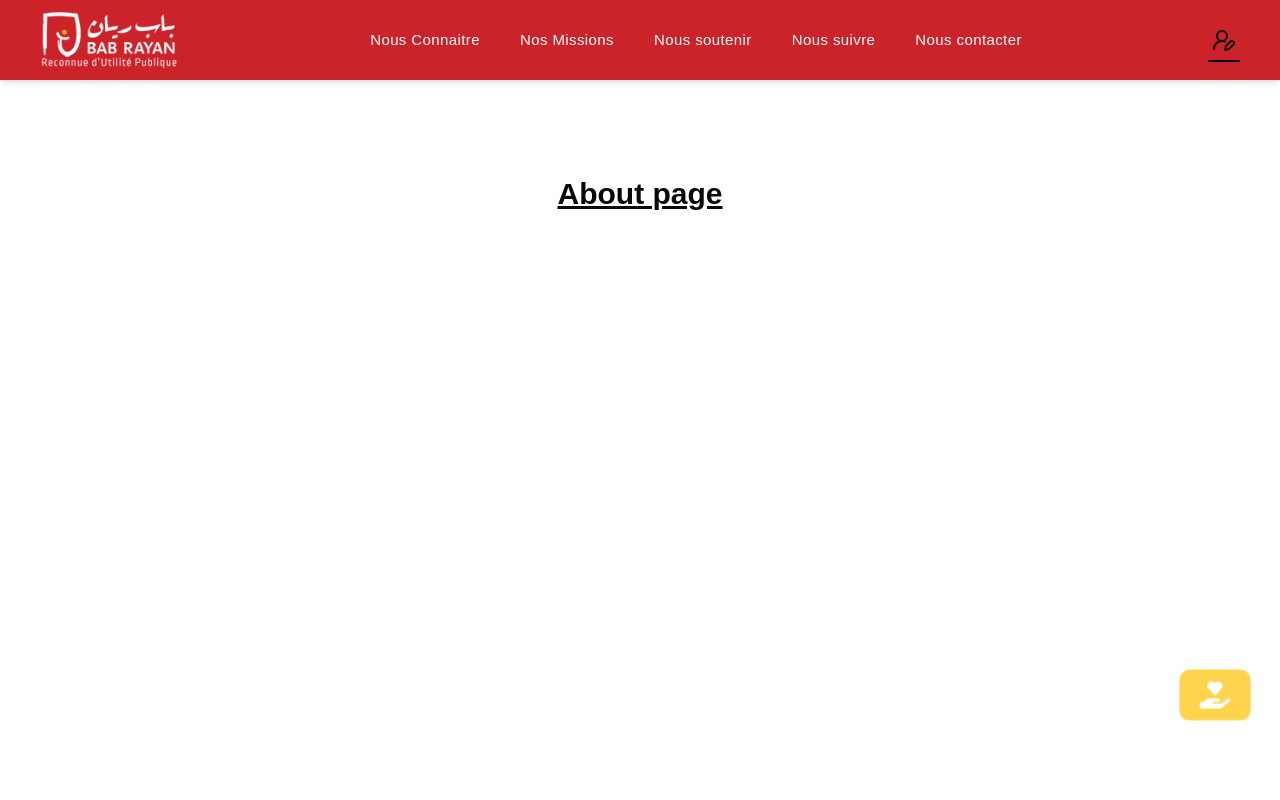
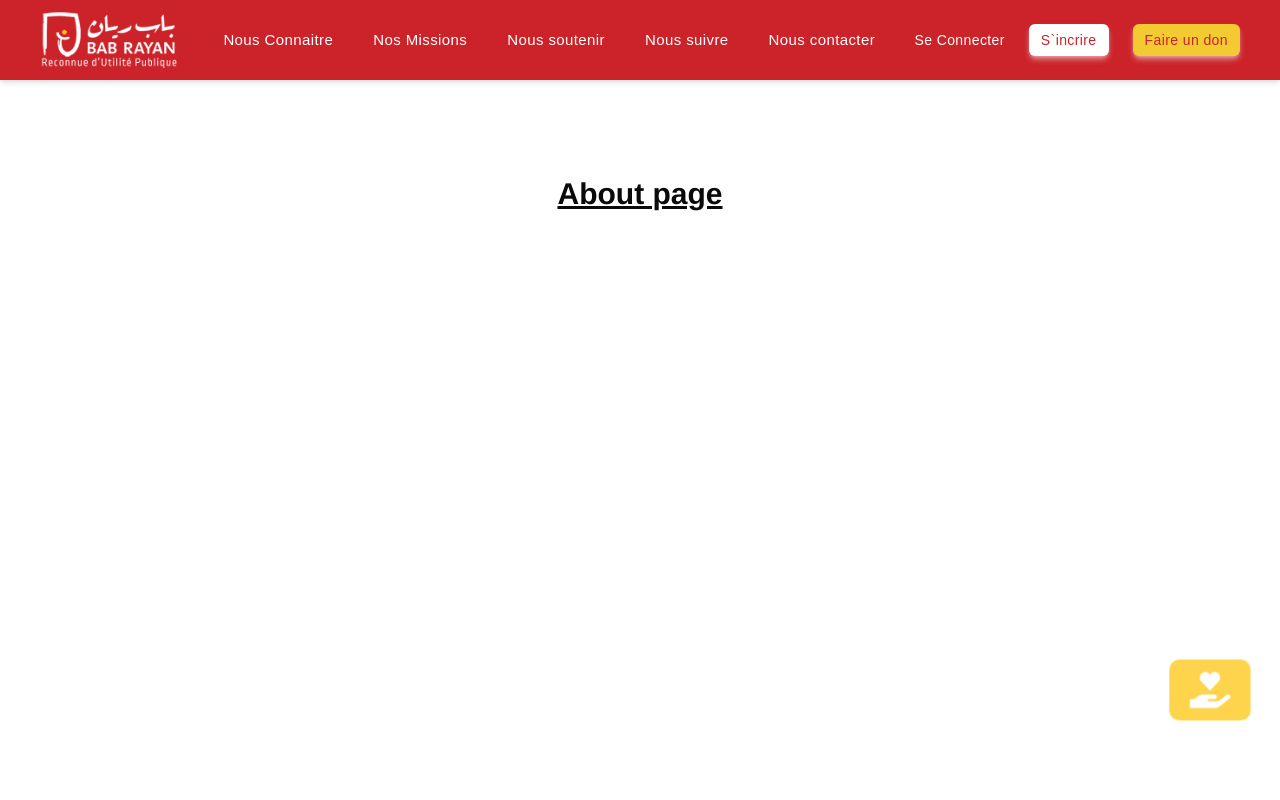
Before and after one commit to babRayan-2025/babRayan_frontend, a Next.js app: page /about in a window 1280 px wide. Shown: the top 800 px of the page. Built offline with nearby package versions, Linux system fonts and the light colour scheme.

Commit message:
add some in landing

```diff
--- a/src/app/globals.css
+++ b/src/app/globals.css
@@ -78,7 +78,7 @@ body {
   position: fixed;
   bottom: 80px;
   right: 30px;
-  font-size: 30px;
+  font-size: 40px;
   padding: 10px 20px;
   border: none;
   border-radius: 10px;
--- a/src/app/layout.js
+++ b/src/app/layout.js
@@ -1,17 +1,11 @@
-import { Roboto, Roboto_Mono } from "next/font/google";
 import "./globals.css";
 
-const roboto = Roboto({
-  weight: ["100", "300", "400", "500", "700", "900"],
-  variable: "--font-roboto",
-  subsets: ["latin"],
-});
-
-const robotoMono = Roboto_Mono({
-  weight: ["400", "700"],
-  variable: "--font-roboto-mono",
-  subsets: ["latin"],
-});
+const helveticaNeue = {
+ variable: "--font-helvetica",
+ style: {
+   fontFamily: "Helvetica Neue, Arial, sans-serif"
+ }
+};
 
 export const metadata = {
  title: {
@@ -24,9 +18,35 @@ export const metadata = {
 export default function RootLayout({ children }) {
  return (
    <html lang="en">
-      <body className={`${roboto.variable} ${robotoMono.variable} antialiased`}>
+     <body className={`${helveticaNeue.variable} antialiased`} style={helveticaNeue.style}>
        {children}
      </body>
    </html>
  );
 }
+
+
+// import { Roboto, Roboto_Mono } from "next/font/google";
+// import "./globals.css";
+
+// const roboto = Roboto({
+//   weight: ["100", "300", "400", "500", "700", "900"],
+//   variable: "--font-roboto",
+//   subsets: ["latin"],
+// });
+
+// const robotoMono = Roboto_Mono({
+//   weight: ["400", "700"],
+//   variable: "--font-roboto-mono",
+//   subsets: ["latin"],
+// });
+
+// export default function RootLayout({ children }) {
+//   return (
+//     <html lang="en">
+//       <body className={`${roboto.variable} ${robotoMono.variable} antialiased`}>
+//         {children}
+//       </body>
+//     </html>
+//   );
+// }
--- a/src/app/page.js
+++ b/src/app/page.js
@@ -89,10 +89,10 @@ export default function Home() {
             alt="Soleil Icon"
             priority
           />
-          <h1 className="text-4xl font-bold mb-4 drop-shadow-lg">
+          <h1 className="text-3xl font-bold mb-4 drop-shadow-lg">
             CHANGER LE PARCOURS D`UNE VIE
           </h1>
-          <p className="mb-6 text-lg drop-shadow-md">
+          <p className="mb-6 text-md drop-shadow-md">
             L`association Bab Rayan agit depuis 2014 pour transformer la vie des
             enfants en difficulté.
           </p>
@@ -203,7 +203,7 @@ export default function Home() {
           spaceBetween={30}
           pagination={{ clickable: true }}
           modules={[Pagination]}
-          className="mySwiper "
+          className="mySwiper"
         >
           <SwiperSlide>
             <div className="m-5 flex flex-col md:flex-row items-center  bg-white shadow-md rounded-xl duration-500 hover:scale-105 hover:shadow-xl overflow-hidden">
@@ -315,7 +315,7 @@ export default function Home() {
           {chiffres.map((stat, index) => (
             <div
               key={index}
-              className="flex flex-col items-center text-center rounded-lg p-6 m-2   hover:scale-105 md:flex-1 md:basis-5/12 xl:basis-1/5"
+              className="flex flex-col items-center text-center rounded-lg p-3 m-2   hover:scale-105 md:flex-1 md:basis-5/12 xl:basis-1/5"
             >
               <span className="text-[#ffffff] text-6xl text-center">
                 {stat.icon}
@@ -389,7 +389,7 @@ export default function Home() {
             ACTIONS SOLIDAIRES
             <br />
             <span className="text-sm font-light">Solidaires ensemble !</span>
-            <div className="w-32 h-1 bg-yellow-200 absolute left-1/2 -translate-x-1/2 mt-2"></div>
+            <div className="w-32 h-0.5 bg-yellow-200 absolute left-1/2 -translate-x-1/2 mt-2"></div>
           </h1>
           <Image
             src={pic11}
@@ -609,6 +609,13 @@ export default function Home() {
             </div>
           </div>
         </div>
+
+        <div class="p-6 items-center justify-center gap-6 md:flex">
+            <a href="/blog"
+                class="rounded-lg bg-black px-3 py-1.5 font-dm text-sm font-medium text-white shadow-md shadow-gray-100/50 transition-transform duration-200 ease-in-out hover:scale-[1.03]">
+                  Voir toutes les Actualites
+            </a>
+        </div>
       </div>
     </div>
   );
--- a/src/app/template.js
+++ b/src/app/template.js
@@ -7,10 +7,12 @@ import { FaHandHoldingHeart } from "react-icons/fa";
 export default function Template({ children }) {
   const pathname = usePathname();
   const isDashboard = pathname?.includes("/dashboard");
+  // const isLogin = pathname?.includes("/login");
+  // const isRegister = pathname?.includes("/register");
 
   return (
     <>
-      {!isDashboard && <NavBar />}
+      {!isDashboard &&  <NavBar />}
       <section>{children}</section>
       {!isDashboard && <Footer />}
       {!isDashboard && (
--- a/src/components/NavBar.js
+++ b/src/components/NavBar.js
@@ -1,7 +1,7 @@
 import Link from "next/link";
 import Image from "next/image";
 import logo from "../../public/Logo.png";
-import { UserRoundPen } from "lucide-react";
+import { FaCircleUser } from "react-icons/fa6";
 
 export default function NavBar() {
   return (
@@ -62,63 +62,20 @@ export default function NavBar() {
           </ul>
         </div>
 
-        {/* Profile & Menu Toggle */}
-        <div className="flex items-center max-sm:ml-auto space-x-6">
-          <ul>
-            <li
-              id="profile-dropdown-toggle"
-              className="relative px-1 after:absolute after:bg-black after:w-full after:h-[2px] after:block after:top-8 after:left-0 after:transition-all after:duration-300"
-            >
+          {/* register login ... botton */}
+          <div class="hidden items-center justify-center gap-6 md:flex">
+            <a href="/login" class="font-dm text-sm font-medium text-[#ffffff]">Se Connecter</a>
+            <a href="/register"
+                class="rounded-md bg-[#ffffff] px-3 py-1.5 font-dm text-sm font-medium text-[#cc2229] shadow-md shadow-gray-100/50 transition-transform duration-200 ease-in-out hover:scale-[1.03]">
+                  S`incrire
+            </a>
+            <a href="/donation"
+                class="rounded-md bg-[#f3ca31] px-3 py-1.5 font-dm text-sm font-medium text-[#cc2229] shadow-md shadow-gray-100/50 transition-transform duration-200 ease-in-out hover:scale-[1.03]">
+                  Faire un don
+            </a>
 
-                <UserRoundPen                  className="cursor-pointer hover:fill-black"
-                />
+            {/* / Mobile Menu Toggle / */}
 
-              {/* <div
-                id="profile-dropdown-menu"
-                className="bg-white block z-20 shadow-lg py-6 px-6 rounded sm:min-w-[320px] max-sm:min-w-[250px] absolute right-0 top-10"
-              >
-                <h6 className="font-semibold text-[15px]">Welcome</h6>
-                <p className="text-sm text-gray-500 mt-1">
-                  To access account and manage orders
-                </p>
-                <button
-                  type="button"
-                  className="bg-transparent border border-gray-300 hover:border-black rounded px-4 py-2 mt-4 text-sm text-black"
-                >
-                  LOGIN / SIGNUP
-                </button>
-                <hr className="border-b-0 my-4" />
-                <ul className="space-y-1.5">
-                  {["Order", "Wishlist", "Gift Cards", "Contact Us"].map(
-                    (link, index) => (
-                      <li key={index}>
-                        <Link href="#" className="text-sm text-gray-500 hover:text-black">
-                          {link}
-                        </Link>
-                      </li>
-                    )
-                  )}
-                </ul>
-                <hr className="border-b-0 my-4" />
-                <ul className="space-y-1.5">
-                  {[
-                    "Coupons",
-                    "Saved Credits",
-                    "Contact Us",
-                    "Saved Addresses",
-                  ].map((link, index) => (
-                    <li key={index}>
-                      <Link href="#" className="text-sm text-gray-500 hover:text-black">
-                        {link}
-                      </Link>
-                    </li>
-                  ))}
-                </ul>
-              </div> */}
-            </li>
-          </ul>
-
-          {/* Mobile Menu Toggle */}
           <button id="toggleOpen" className="lg:hidden ml-7">
             <svg
               className="w-7 h-7"
@@ -134,6 +91,78 @@ export default function NavBar() {
             </svg>
           </button>
         </div>
+
+        {/* Profile & Menu Toggle */}
+        {/* <div className="flex items-center max-sm:ml-auto space-x-6">
+          <ul>
+            <li
+              id="profile-dropdown-toggle"
+              className="relative px-1 after:absolute after:bg-black after:w-full after:h-[2px] after:block after:top-8 after:left-0 after:transition-all after:duration-300"
+            >
+
+                <FaCircleUser  className="cursor-pointer hover:fill-black"
+                />
+
+              <div
+                id="profile-dropdown-menu"
+                className="bg-white block z-20 shadow-lg py-6 px-6 rounded sm:min-w-[320px] max-sm:min-w-[250px] absolute right-0 top-10"
+              >
+                <h6 className="font-semibold text-[15px]">Welcome</h6>
+                <p className="text-sm text-gray-500 mt-1">
+                  To access account and manage orders
+                </p>
+                <button
+                  type="button"
+                  className="bg-transparent border border-gray-300 hover:border-black rounded px-4 py-2 mt-4 text-sm text-black"
+                >
+                  LOGOUT
+                </button>
+                <hr className="border-b-0 my-4" />
+                <ul className="space-y-1.5">
+                  {[ "Contact Us"].map(
+                    (link, index) => (
+                      <li key={index}>
+                        <Link href="#" className="text-sm text-gray-500 hover:text-black">
+                          {link}
+                        </Link>
+                      </li>
+                    )
+                  )}
+                </ul>
+                <hr className="border-b-0 my-4" />
+                <ul className="space-y-1.5">
+                  {[
+
+                    "Contact Us",
+                    "Settings",
+                  ].map((link, index) => (
+                    <li key={index}>
+                      <Link href="#" className="text-sm text-gray-500 hover:text-black">
+                        {link}
+                      </Link>
+                    </li>
+                  ))}
+                </ul>
+              </div>
+            </li>
+          </ul>
+
+          / Mobile Menu Toggle /
+          <button id="toggleOpen" className="lg:hidden ml-7">
+            <svg
+              className="w-7 h-7"
+              fill="#000"
+              viewBox="0 0 20 20"
+              xmlns="http://www.w3.org/2000/svg"
+            >
+              <path
+                fillRule="evenodd"
+                d="M3 5a1 1 0 011-1h12a1 1 0 110 2H4a1 1 0 01-1-1zM3 10a1 1 0 011-1h12a1 1 0 110 2H4a1 1 0 01-1-1zM3 15a1 1 0 011-1h12a1 1 0 110 2H4a1 1 0 01-1-1z"
+                clipRule="evenodd"
+              />
+            </svg>
+          </button>
+        </div> */}
       </div>
     </header>
   );
--- a/tailwind.config.mjs
+++ b/tailwind.config.mjs
@@ -11,9 +11,9 @@ export default {
   ],
   theme: {
   	extend: {
-		fontFamily: {
-			sans: ['"Helvetica Neue"', 'Arial', 'sans-serif'],
-		  },
+			fontFamily: {
+			  sans: ['Helvetica Neue', 'Arial', 'sans-serif']
+			},
 		  backgroundImage: {
 			'video-pattern': "url('/public/PNG/BACKGROUND SCHOOL.png')"
 		  },
```
Lines whose indentation alone changed are shown as unchanged.
